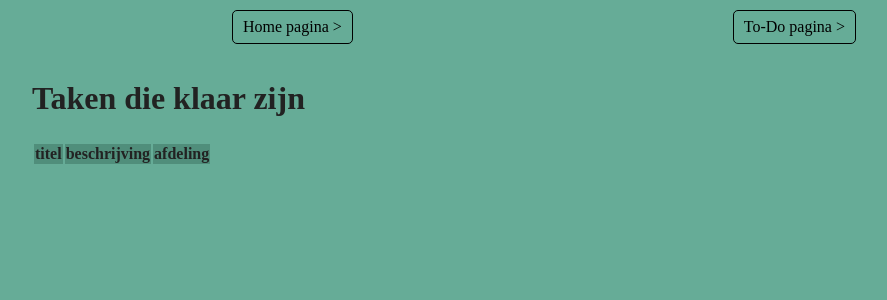
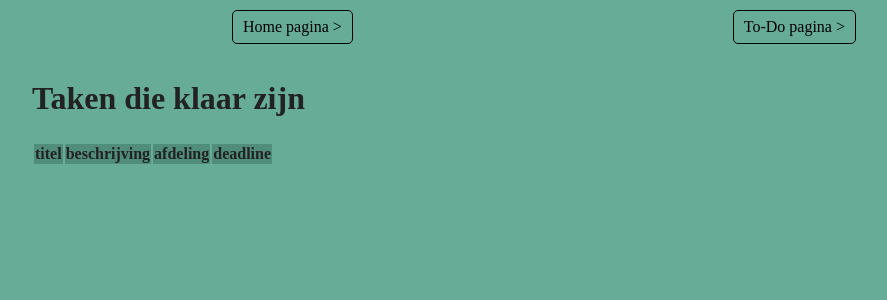
Before and after one commit to CatGirlBaphomet/PRA_B3, a PHP site: page /pra_b3/tasks/done.php in a window 1280 px wide. Shown: the top 300 px of the page, without its empty margins (96-983 px from the left). Run offline with PHP 8.4, Linux system fonts and the light colour scheme; data that the repository does not hold is empty; some libraries are stand-ins or nearby versions.

Commit message:
Order by deadline toegevoegd
order by deadline toegevoegd aan done

```diff
--- a/tasks/done.php
+++ b/tasks/done.php
@@ -18,7 +18,7 @@
 
         <?php
             require_once '../backend/conn.php';
-            $query = "SELECT * FROM taken WHERE status='Klaar'";
+            $query = "SELECT * FROM taken WHERE status='Klaar' ORDER BY deadline ASC";
             $statement = $conn->prepare($query);
             $statement->execute();
             $taken = $statement->fetchAll(PDO::FETCH_ASSOC);
@@ -28,12 +28,14 @@
             <th>titel</th>
             <th>beschrijving</th>
             <th>afdeling</th>
+            <th>deadline</th>
         </tr>
         <?php foreach($taken as $taak){ ?>
                 <tr>
                     <td><?php echo $taak['titel']; ?></td>
                     <td><?php echo $taak['beschrijving']; ?></td>
                     <td><?php echo $taak['afdeling']; ?></td>
+                    <td><?php echo $taak['deadline']; ?></td>
                 </tr>
         <?php } ?>
     </table>
--- a/tasks/index.php
+++ b/tasks/index.php
@@ -4,11 +4,11 @@
     <?php require_once '../head.php'; ?>
 </head>
 <body>
-
     <div class="container">
         <div class="container1">
         <a href="../index.php">Home pagina &gt;</a>
         <a href="done.php">Klaar Pagina &gt;</a>
+        <a href="department.php">Afdeling Pagina &gt;</a>
         <a href="create.php"><i class="fa-solid fa-circle-plus"></i> Nieuwe Taak &gt;</a>
     </div>
         <?php if(isset($_GET['msg']))
@@ -18,7 +18,7 @@
 
         <?php
             require_once '../backend/conn.php';
-            $query = "SELECT * FROM taken WHERE status!='Klaar'";
+            $query = "SELECT * FROM taken WHERE status!='Klaar' ORDER BY deadline ASC";
             $statement = $conn->prepare($query);
             $statement->execute();
             $taken = $statement->fetchAll(PDO::FETCH_ASSOC);
```
